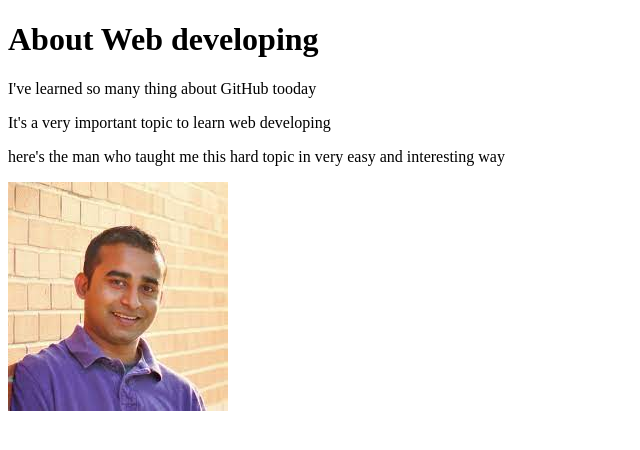
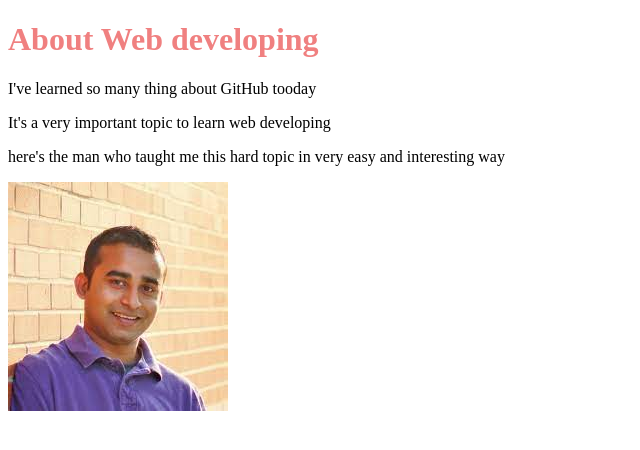
Before and after one commit to AlAminKh03/my-second-repo, a plain HTML site: page index.html in a window 1280 px wide. Shown: the whole page, without its empty margins (0-640 px from the left). Drawn offline with Linux system fonts and the light colour scheme.

Commit message:
style added

```diff
--- a/index.html
+++ b/index.html
@@ -5,6 +5,7 @@
     <meta http-equiv="X-UA-Compatible" content="IE=edge">
     <meta name="viewport" content="width=device-width, initial-scale=1.0">
     <title>My second git repo</title>
+    <link rel="stylesheet" href="style.css">
 </head>
 <body>
     <h1>About Web developing</h1>
--- /dev/null
+++ b/style.css
@@ -0,0 +1,3 @@
+h1{
+    color:lightcoral;
+}
```
